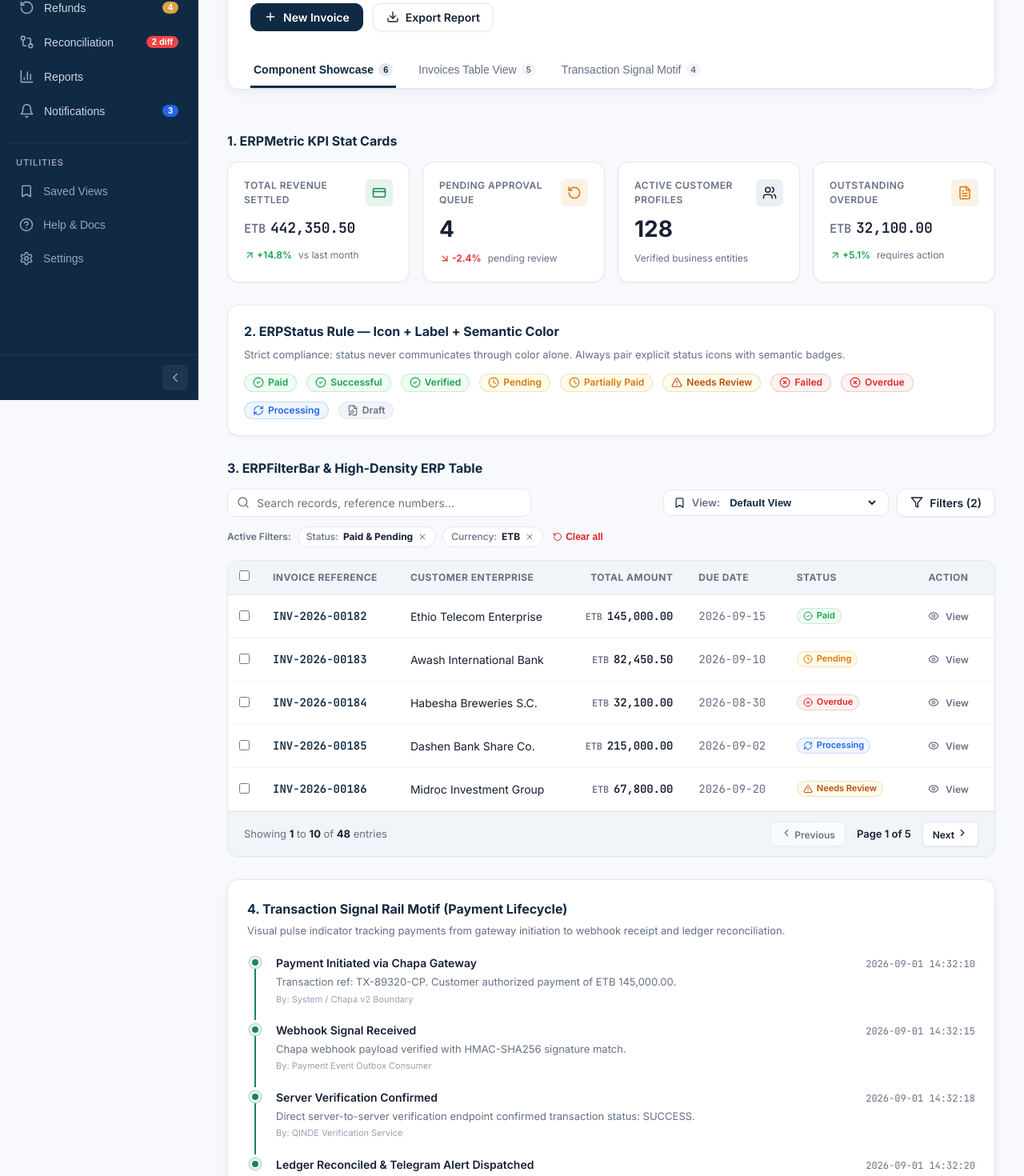
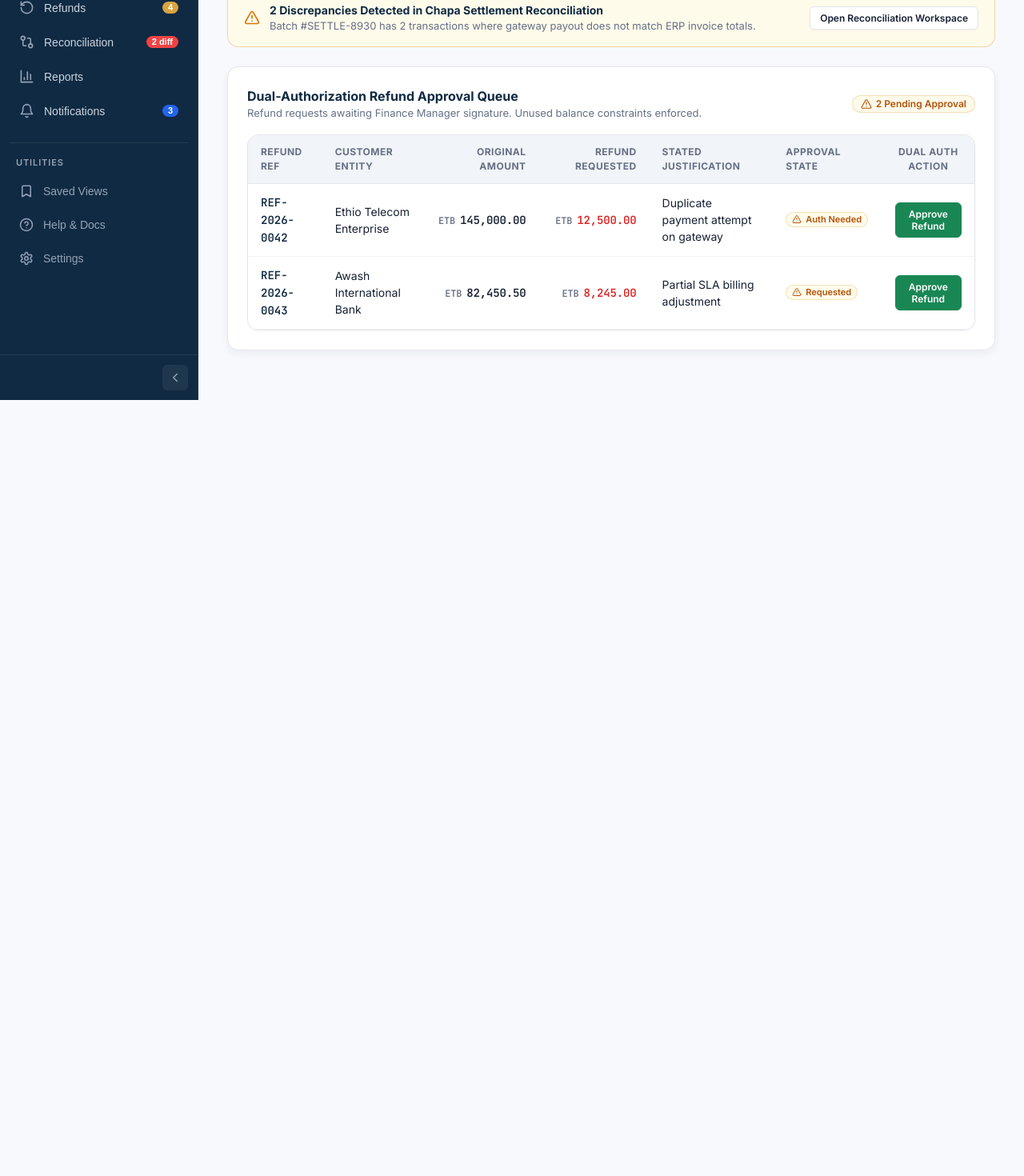
Before and after one commit to Dawittekle/ERP-Payment-Notification-Management-System, a React (Vite) app in the folder frontend/: page / in a window 1280 px wide. Shown: the part 300-1770 px from the top of the page at 80% size. After the commit the page ends 800 px from the top, so only its background shows below. Built offline with nearby package versions, Linux system fonts and the light colour scheme.

Commit message:
feat(app): integrate Auth login flow and dynamic Role Cockpits in App and runner

```diff
--- a/frontend/src/App.tsx
+++ b/frontend/src/App.tsx
@@ -1,173 +1,42 @@
 import React, { useState } from 'react';
 import { ERPShell } from './components/layout/ERPShell';
+import { LoginPage } from './components/auth/LoginPage';
+import { FinanceManagerCockpit } from './components/dashboards/FinanceManagerCockpit';
+import { AccountantCockpit } from './components/dashboards/AccountantCockpit';
+import { AdminCockpit } from './components/dashboards/AdminCockpit';
+import { CustomerCockpit } from './components/dashboards/CustomerCockpit';
 import { NavItemKey, UserRole } from './types';
-import {
-  CreditCard,
-  FileText,
-  Users,
-  RotateCcw,
-  Plus,
-  Download,
-  Send,
-  Eye,
-} from 'lucide-react';
-import { ERPMetric } from './components/erp/ERPMetric';
-import { ERPStatus, FinancialStatus } from './components/erp/ERPStatus';
-import { ERPMoney } from './components/erp/ERPMoney';
-import { ERPTable, Column } from './components/erp/ERPTable';
-import { ERPFilterBar } from './components/erp/ERPFilterBar';
-import { ERPObjectHeader } from './components/erp/ERPObjectHeader';
-import { ERPTimeline, TimelineEvent } from './components/erp/ERPTimeline';
-import { Button } from './components/ui/Button';
-
-// Sample Financial Record Interface
-interface SampleInvoice {
-  id: string;
-  invoiceNo: string;
-  customerName: string;
-  amount: number;
-  dueDate: string;
-  status: FinancialStatus;
-}
 
 export const App: React.FC = () => {
+  const [isAuthenticated, setIsAuthenticated] = useState(true);
   const [activeKey, setActiveKey] = useState<NavItemKey>('overview');
   const [currentRole, setCurrentRole] = useState<UserRole>('FINANCE_MANAGER');
-  const [selectedInvoices, setSelectedInvoices] = useState<string[]>([]);
-  const [searchQuery, setSearchQuery] = useState('');
-  const [activeHeaderTab, setActiveHeaderTab] = useState('overview');
 
-  // Sample Financial Data
-  const invoicesData: SampleInvoice[] = [
-    {
-      id: 'inv_101',
-      invoiceNo: 'INV-2026-00182',
-      customerName: 'Ethio Telecom Enterprise',
-      amount: 145000.0,
-      dueDate: '2026-09-15',
-      status: 'PAID',
-    },
-    {
-      id: 'inv_102',
-      invoiceNo: 'INV-2026-00183',
-      customerName: 'Awash International Bank',
-      amount: 82450.5,
-      dueDate: '2026-09-10',
-      status: 'PENDING',
-    },
-    {
-      id: 'inv_103',
-      invoiceNo: 'INV-2026-00184',
-      customerName: 'Habesha Breweries S.C.',
-      amount: 32100.0,
-      dueDate: '2026-08-30',
-      status: 'OVERDUE',
-    },
-    {
-      id: 'inv_104',
-      invoiceNo: 'INV-2026-00185',
-      customerName: 'Dashen Bank Share Co.',
-      amount: 215000.0,
-      dueDate: '2026-09-02',
-      status: 'PROCESSING',
-    },
-    {
-      id: 'inv_105',
-      invoiceNo: 'INV-2026-00186',
-      customerName: 'Midroc Investment Group',
-      amount: 67800.0,
-      dueDate: '2026-09-20',
-      status: 'NEEDS_REVIEW',
-    },
-  ];
+  const handleLoginSuccess = (_email: string, role: UserRole) => {
+    setCurrentRole(role);
+    setIsAuthenticated(true);
+  };
 
-  // Sample Transaction Signal Lifecycle Events
-  const timelineEvents: TimelineEvent[] = [
-    {
-      id: 'evt_1',
-      title: 'Payment Initiated via Chapa Gateway',
-      timestamp: '2026-09-01 14:32:10',
-      status: 'completed',
-      description: 'Transaction ref: TX-89320-CP. Customer authorized payment of ETB 145,000.00.',
-      actor: 'System / Chapa v2 Boundary',
-    },
-    {
-      id: 'evt_2',
-      title: 'Webhook Signal Received',
-      timestamp: '2026-09-01 14:32:15',
-      status: 'completed',
-      description: 'Chapa webhook payload verified with HMAC-SHA256 signature match.',
-      actor: 'Payment Event Outbox Consumer',
-    },
-    {
-      id: 'evt_3',
-      title: 'Server Verification Confirmed',
-      timestamp: '2026-09-01 14:32:18',
-      status: 'completed',
-      description: 'Direct server-to-server verification endpoint confirmed transaction status: SUCCESS.',
-      actor: 'QINDE Verification Service',
-    },
-    {
-      id: 'evt_4',
-      title: 'Ledger Reconciled & Telegram Alert Dispatched',
-      timestamp: '2026-09-01 14:32:20',
-      status: 'completed',
-      description: 'Invoice INV-2026-00182 updated to PAID. Dispatching alert to Telegram channel.',
-      actor: 'Finance Ledger Engine',
-    },
-  ];
+  if (!isAuthenticated) {
+    return <LoginPage onLoginSuccess={handleLoginSuccess} />;
+  }
 
-  // Table Column Definitions
-  const columns: Column<SampleInvoice>[] = [
-    {
-      key: 'invoiceNo',
-      header: 'Invoice Reference',
-      sortable: true,
-      accessor: (row) => (
-        <span style={{ fontWeight: 600, fontFamily: 'var(--font-family-technical)', color: 'var(--color-brand-navy)' }}>
-          {row.invoiceNo}
-        </span>
-      ),
-    },
-    {
-      key: 'customerName',
-      header: 'Customer Enterprise',
-      sortable: true,
-    },
-    {
-      key: 'amount',
-      header: 'Total Amount',
-      sortable: true,
-      align: 'right',
-      accessor: (row) => <ERPMoney amount={row.amount} align="right" />,
-    },
-    {
-      key: 'dueDate',
-      header: 'Due Date',
-      sortable: true,
-      accessor: (row) => (
-        <span style={{ fontFamily: 'var(--font-family-technical)', color: 'var(--color-text-secondary)' }}>
-          {row.dueDate}
-        </span>
-      ),
-    },
-    {
-      key: 'status',
-      header: 'Status',
-      sortable: true,
-      accessor: (row) => <ERPStatus status={row.status} size="sm" />,
-    },
-    {
-      key: 'actions',
-      header: 'Action',
-      align: 'center',
-      accessor: () => (
-        <Button variant="ghost" size="sm" icon={Eye}>
-          View
-        </Button>
-      ),
-    },
-  ];
+  // Render Cockpit matching the active UserRole
+  const renderRoleCockpit = () => {
+    switch (currentRole) {
+      case 'FINANCE_MANAGER':
+        return <FinanceManagerCockpit />;
+      case 'ACCOUNTANT':
+        return <AccountantCockpit />;
+      case 'SUPER_ADMIN':
+      case 'ADMIN':
+        return <AdminCockpit />;
+      case 'CUSTOMER':
+        return <CustomerCockpit />;
+      default:
+        return <FinanceManagerCockpit />;
+    }
+  };
 
   return (
     <ERPShell
@@ -176,166 +45,7 @@
       currentRole={currentRole}
       onChangeRole={(role) => setCurrentRole(role)}
     >
-      <div style={{ display: 'flex', flexDirection: 'column', gap: '28px' }}>
-        {/* Phase 2 ERP Object Header Component Showcase */}
-        <ERPObjectHeader
-          objectType="Financial Cockpit"
-          identifier="QINDE-PHASE-2"
-          title="QINDE Shared ERP Component Suite"
-          status="PAID"
-          keyAmount={542350.5}
-          subtitle="Production-ready financial primitives: ERPMetric, ERPStatus, ERPMoney, ERPTable, ERPFilterBar, and Transaction Signal Timeline."
-          primaryAction={
-            <Button variant="primary" icon={Plus}>
-              New Invoice
-            </Button>
-          }
-          secondaryActions={
-            <Button variant="secondary" icon={Download}>
-              Export Report
-            </Button>
-          }
-          tabs={[
-            { key: 'overview', label: 'Component Showcase', count: 6 },
-            { key: 'invoices', label: 'Invoices Table View', count: 5 },
-            { key: 'timeline', label: 'Transaction Signal Motif', count: 4 },
-          ]}
-          activeTab={activeHeaderTab}
-          onTabChange={(k) => setActiveHeaderTab(k)}
-        />
-
-        {/* 1. ERPMetric KPI Cards Grid */}
-        <div>
-          <h2 style={{ fontSize: '16px', fontWeight: 700, color: 'var(--color-brand-navy)', marginBottom: '14px' }}>
-            1. ERPMetric KPI Stat Cards
-          </h2>
-          <div style={{ display: 'grid', gridTemplateColumns: 'repeat(4, 1fr)', gap: '16px' }}>
-            <ERPMetric
-              title="Total Revenue Settled"
-              value={442350.5}
-              isCurrency
-              icon={CreditCard}
-              iconVariant="green"
-              trend={{ percentage: 14.8, direction: 'up', label: 'vs last month' }}
-            />
-            <ERPMetric
-              title="Pending Approval Queue"
-              value={4}
-              icon={RotateCcw}
-              iconVariant="warning"
-              trend={{ percentage: -2.4, direction: 'down', label: 'pending review' }}
-            />
-            <ERPMetric
-              title="Active Customer Profiles"
-              value="128"
-              icon={Users}
-              iconVariant="navy"
-              subtitle="Verified business entities"
-            />
-            <ERPMetric
-              title="Outstanding Overdue"
-              value={32100.0}
-              isCurrency
-              icon={FileText}
-              iconVariant="warning"
-              trend={{ percentage: 5.1, direction: 'up', label: 'requires action' }}
-            />
-          </div>
-        </div>
-
-        {/* 2. ERPStatus Contract Showcase */}
-        <div
-          style={{
-            backgroundColor: 'var(--color-surface-card)',
-            border: '1px solid var(--color-border-default)',
-            borderRadius: 'var(--radius-card)',
-            padding: '20px',
-            boxShadow: 'var(--shadow-subtle)',
-          }}
-        >
-          <h2 style={{ fontSize: '16px', fontWeight: 700, color: 'var(--color-brand-navy)', marginBottom: '8px' }}>
-            2. ERPStatus Rule — Icon + Label + Semantic Color
-          </h2>
-          <p style={{ fontSize: '13px', color: 'var(--color-text-secondary)', marginBottom: '14px' }}>
-            Strict compliance: status never communicates through color alone. Always pair explicit status icons with semantic badges.
-          </p>
-
-          <div style={{ display: 'flex', gap: '12px', flexWrap: 'wrap' }}>
-            <ERPStatus status="PAID" />
-            <ERPStatus status="SUCCESS" />
-            <ERPStatus status="VERIFIED" />
-            <ERPStatus status="PENDING" />
-            <ERPStatus status="PARTIALLY_PAID" />
-            <ERPStatus status="NEEDS_REVIEW" />
-            <ERPStatus status="FAILED" />
-            <ERPStatus status="OVERDUE" />
-            <ERPStatus status="PROCESSING" />
-            <ERPStatus status="DRAFT" />
-          </div>
-        </div>
-
-        {/* 3. Filter Bar & Dense ERP Data Table */}
-        <div>
-          <h2 style={{ fontSize: '16px', fontWeight: 700, color: 'var(--color-brand-navy)', marginBottom: '14px' }}>
-            3. ERPFilterBar & High-Density ERP Table
-          </h2>
-
-          <ERPFilterBar
-            searchQuery={searchQuery}
-            onSearchChange={(q) => setSearchQuery(q)}
-            activeFilters={[
-              { id: 'f1', label: 'Status', value: 'Paid & Pending' },
-              { id: 'f2', label: 'Currency', value: 'ETB' },
-            ]}
-            onRemoveFilter={() => {}}
-            onClearAllFilters={() => {}}
-          />
-
-          <ERPTable
-            columns={columns}
-            data={invoicesData.filter((i) =>
-              i.customerName.toLowerCase().includes(searchQuery.toLowerCase()) ||
-              i.invoiceNo.toLowerCase().includes(searchQuery.toLowerCase())
-            )}
-            keyExtractor={(item) => item.id}
-            selectable
-            selectedKeys={selectedInvoices}
-            onSelectionChange={(keys) => setSelectedInvoices(keys)}
-            bulkActions={
-              <Button variant="success" size="sm" icon={Send}>
-                Bulk Process
-              </Button>
-            }
-            pagination={{
-              currentPage: 1,
-              totalPages: 5,
-              totalItems: 48,
-              pageSize: 10,
-              onPageChange: () => {},
-            }}
-          />
-        </div>
-
-        {/* 4. Transaction Signal Lifecycle Timeline */}
-        <div
-          style={{
-            backgroundColor: 'var(--color-surface-card)',
-            border: '1px solid var(--color-border-default)',
-            borderRadius: 'var(--radius-card)',
-            padding: '24px',
-            boxShadow: 'var(--shadow-card)',
-          }}
-        >
-          <h2 style={{ fontSize: '16px', fontWeight: 700, color: 'var(--color-brand-navy)', marginBottom: '6px' }}>
-            4. Transaction Signal Rail Motif (Payment Lifecycle)
-          </h2>
-          <p style={{ fontSize: '13px', color: 'var(--color-text-secondary)', marginBottom: '20px' }}>
-            Visual pulse indicator tracking payments from gateway initiation to webhook receipt and ledger reconciliation.
-          </p>
-
-          <ERPTimeline events={timelineEvents} />
-        </div>
-      </div>
+      {renderRoleCockpit()}
     </ERPShell>
   );
 };
```
Also changed, not shown: 1 other file (tests, documents, lock files or other folders).
